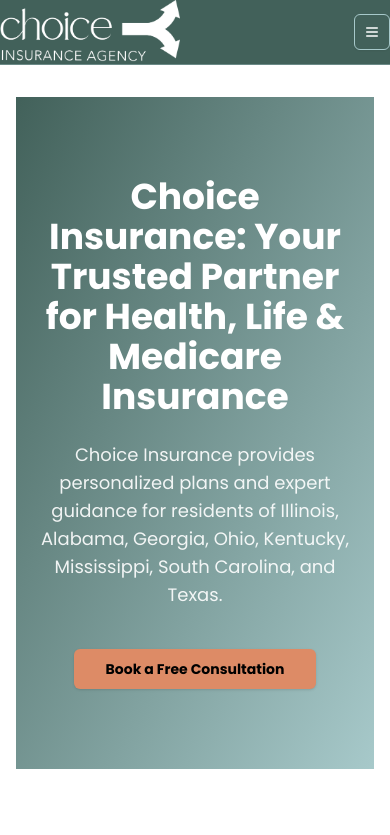
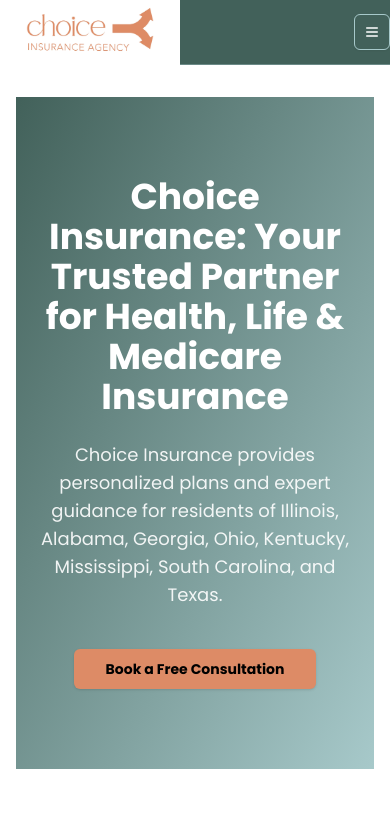
Before and after one commit to Ascempower/Manus, a Next.js app: page / in a window 390 px wide. Shown: the top 835 px of the page. Built offline with nearby package versions, Linux system fonts and the light colour scheme.

Commit message:
Update: Replace logo with new orange version in desktop and mobile headers

```diff
--- a/src/components/Header.tsx
+++ b/src/components/Header.tsx
@@ -60,7 +60,7 @@
     <header className="sticky top-0 z-50 w-full border-b border-brand-teal-blue/40 bg-brand-deep-forest-green text-brand-white">
       <div className="container flex h-16 max-w-screen-2xl items-center justify-between">
         <Link href="/" className="mr-6 flex items-center space-x-2">
-          <img src="/main-logo-white.png" alt="Choice Insurance Agency Logo" style={{ width: '180px', height: 'auto' }} />
+          <img src="/assets/logos/main-logo-orange.jpg" alt="Choice Insurance Agency Logo" style={{ width: '180px', height: 'auto' }} />
         </Link>
 
         {/* Desktop Navigation */}
@@ -153,7 +153,7 @@
                   href="/"
                   className="flex items-center gap-2 text-lg font-semibold mb-4"
                 >
-                  <img src="/main-logo-white.png" alt="Choice Insurance Agency Logo" style={{ width: '140px', height: 'auto' }} />
+                  <img src="/assets/logos/main-logo-orange.jpg" alt="Choice Insurance Agency Logo" style={{ width: '140px', height: 'auto' }} />
                 </Link>
                 <Link
                   href="/"
```
Also changed, not shown: public/assets/logos/main-logo-orange.jpg (added).
